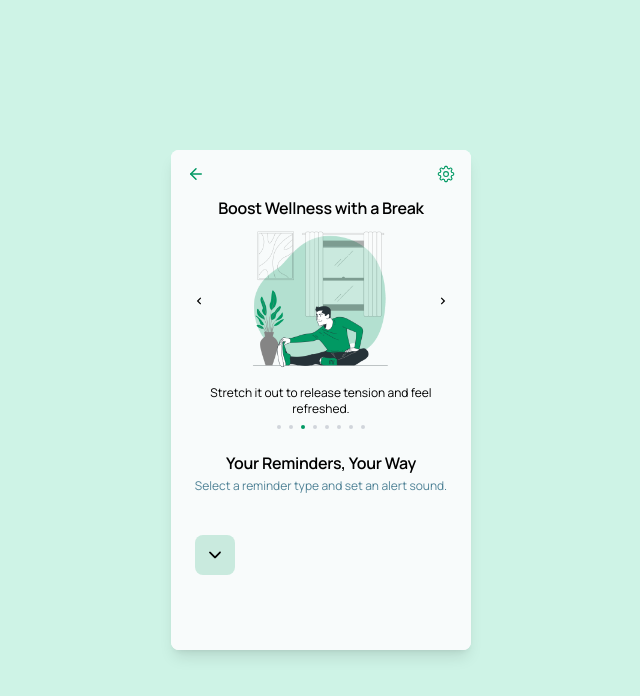
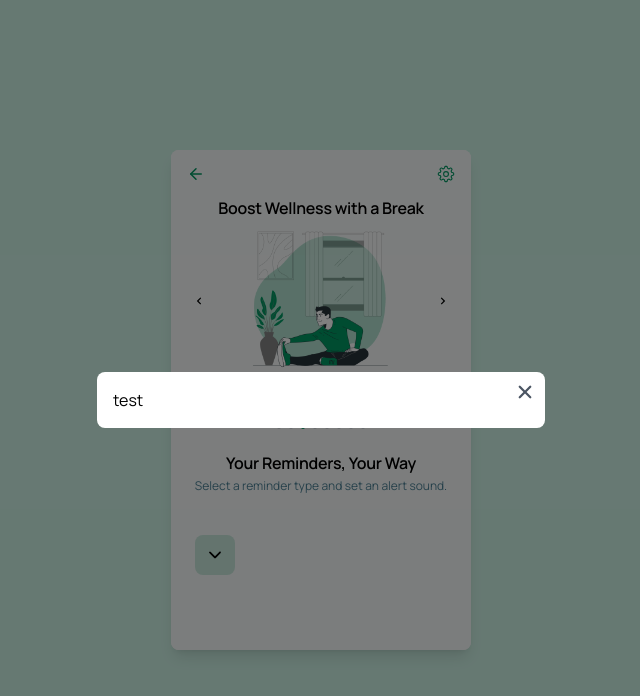
Before and after one commit to seanverano/reboost, a React (Vite) app: page /wellness-reminder in a window 1280 px wide. Both pictures are taken after a click on the element 534 px from the left and 554 px from the top of the page. Shown: the top 696 px of the page, without its empty margins (319-959 px from the left). Built offline with nearby package versions, Linux system fonts and the light colour scheme.

Commit message:
Add Selection Modal for WellnessPage

```diff
--- a/src/components/wellness_reminder/wellness_features/ReminderType.jsx
+++ b/src/components/wellness_reminder/wellness_features/ReminderType.jsx
@@ -1,9 +1,17 @@
+import React, { useState } from "react";
 import SelectionButtonTwo from "../wellness_buttons/SelectionButtonTwo";
+import WellnessSelectionModal from "../wellness_modals/WellnessSelectionModal";
 
 const ReminderType = () => {
+  const [showModal, setShowModal] = useState(false);
+  const openModal = () => setShowModal(true);
+  const closeModal = () => setShowModal(false);
   return (
     <>
-      <SelectionButtonTwo />
+      <SelectionButtonTwo openModal={openModal} />
+      <WellnessSelectionModal show={showModal} onClose={closeModal}>
+        <h1>test</h1>
+      </WellnessSelectionModal>
     </>
   );
 };
--- /dev/null
+++ b/src/components/wellness_reminder/wellness_modals/WellnessSelectionModal.jsx
@@ -0,0 +1,26 @@
+import { IoClose } from "react-icons/io5";
+
+const WellnessSelectionModal = ({ show, onClose, children }) => {
+  if (!show) return null;
+
+  return (
+    <div
+      className="fixed inset-0 bg-black bg-opacity-50 flex items-center justify-center z-50"
+      onClick={(e) => {
+        if (e.target === e.currentTarget) onClose();
+      }}
+    >
+      <div className="bg-white rounded-lg p-4 relative max-w-md w-full">
+        <button
+          onClick={onClose}
+          className="absolute top-2 right-2 text-gray-600 hover:text-gray-900"
+        >
+          <IoClose size={24} />
+        </button>
+        {children}
+      </div>
+    </div>
+  );
+};
+
+export default WellnessSelectionModal;
```
